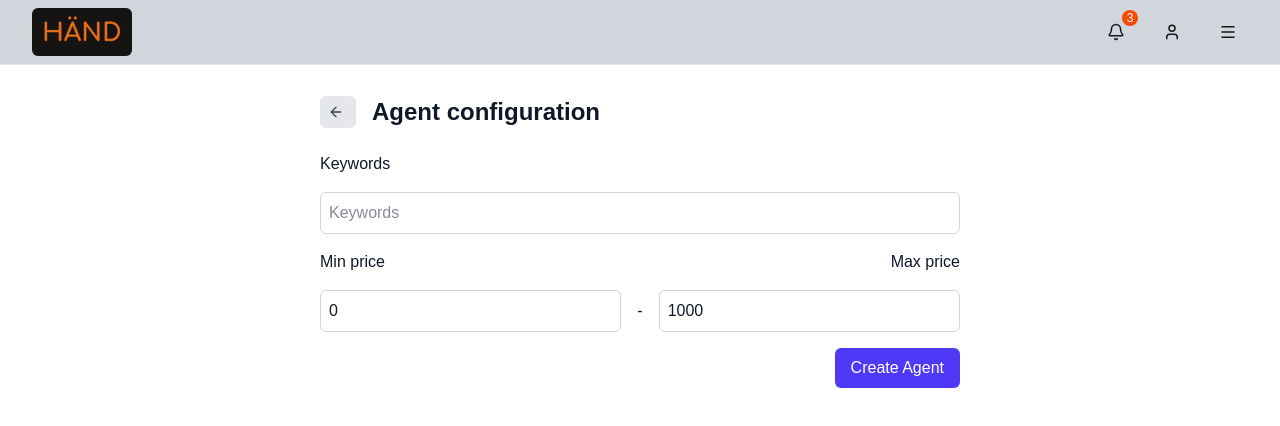
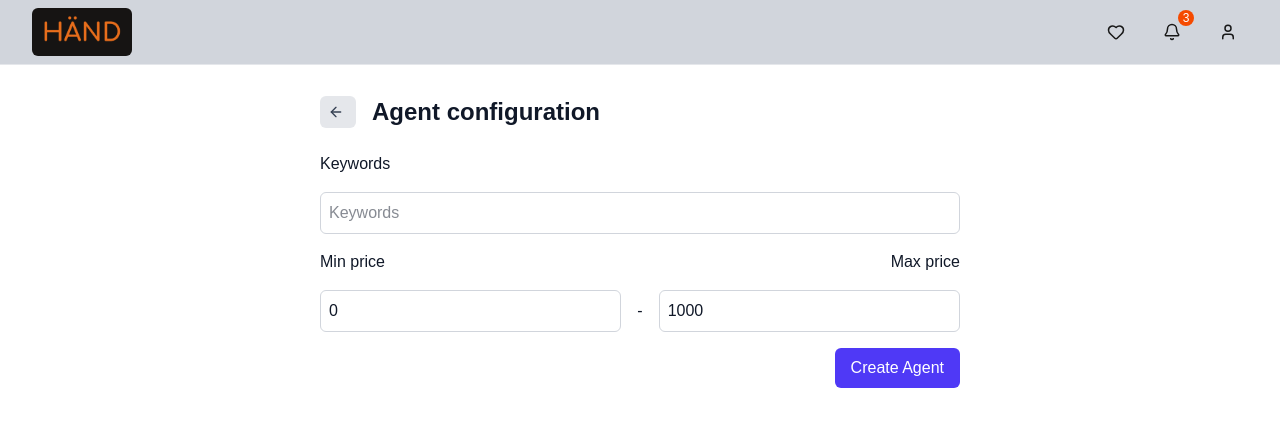
Before and after one commit to josefdobremysl/secondhand, a Next.js app in the folder frontend/: page /agent in a window 1280 px wide. Shown: the top 426 px of the page. Built offline with nearby package versions, Linux system fonts and the light colour scheme.

Commit message:
Heart, homepage active agent, vinted.fi

```diff
--- a/frontend/app/components/Header.tsx
+++ b/frontend/app/components/Header.tsx
@@ -1,7 +1,7 @@
 "use client";
 
 import React from "react";
-import { User, Bell, Menu } from "lucide-react";
+import { User, Bell, Heart } from "lucide-react";
 import { useRouter } from "next/navigation";
 
 export default function Header() {
@@ -23,6 +23,13 @@ export default function Header() {
           {/* Menu icons */}
           <div className="flex items-center gap-4">
             <button
+              aria-label="Heart"
+              className="inline-flex h-10 w-10 items-center justify-center rounded-md hover:bg-gray-200 focus:outline-none focus:ring-2 focus:ring-orange-500"
+            >
+              <Heart size={18} />
+            </button>
+
+            <button
               aria-label="Notifications"
               className="relative inline-flex h-10 w-10 items-center justify-center rounded-md hover:bg-gray-200 focus:outline-none focus:ring-2 focus:ring-orange-500"
             >
@@ -39,12 +46,7 @@ export default function Header() {
               <User size={18} />
             </button>
 
-            <button
-              aria-label="Open menu"
-              className="inline-flex h-10 w-10 items-center justify-center rounded-md hover:bg-gray-200 focus:outline-none focus:ring-2 focus:ring-orange-500"
-            >
-              <Menu size={18} />
-            </button>
+
           </div>
         </div>
       </div>
--- a/frontend/app/page.tsx
+++ b/frontend/app/page.tsx
@@ -29,6 +29,7 @@ export default function Page() {
   const [items, setItems] = useState<VintedItem[]>([]);
   const [dropdownOpen, setDropdownOpen] = useState(false);
   const [agents, setAgents] = useState<Agent[]>([]);
+  const [selectedAgentId, setSelectedAgentId] = useState<string | null>(null); // 🆕 přidáno
 
   // Load saved agents from localStorage
   useEffect(() => {
@@ -68,9 +69,6 @@ export default function Page() {
   return (
     <main className="mx-auto max-w-7xl px-4 py-4 pt-4 bg-white text-gray-900">
 
-      {/* Header title */}
-      <h2 className="text-xl font-bold mb-2">Search Items</h2>
-
       {/* Dropdown Options */}
       <div className="w-full flex flex-col mb-4">
         <button
@@ -102,12 +100,18 @@ export default function Page() {
             {agents.map((agent) => (
               <button
                 key={agent.id}
-                className="w-full px-4 py-3 bg-indigo-600 text-white hover:bg-indigo-700 rounded"
-                onClick={() =>
+                className={`w-full px-4 py-3 rounded transition
+                  ${
+                    selectedAgentId === agent.id
+                      ? "bg-indigo-800 text-white"
+                      : "bg-indigo-600 text-white hover:bg-indigo-700" // discout orange
+                  }`}
+                onClick={() => {
+                  setSelectedAgentId(agent.id);
                   router.push(
                     `/?keywords=${encodeURIComponent(agent.keywords)}&min_price=${agent.minPrice}&max_price=${agent.maxPrice}`
-                  )
-                }
+                  );
+                }}
               >
                 {agent.keywords} ({agent.minPrice} - {agent.maxPrice})
               </button>
```
